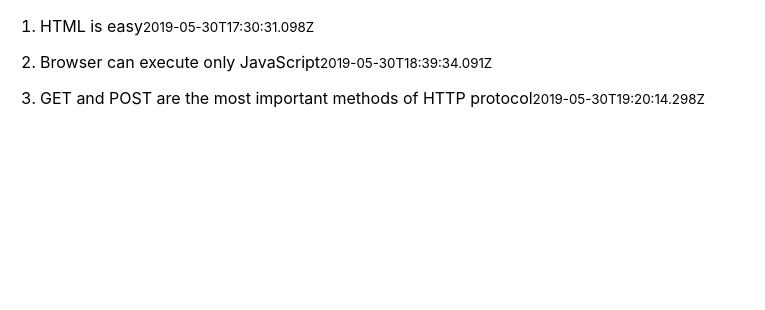
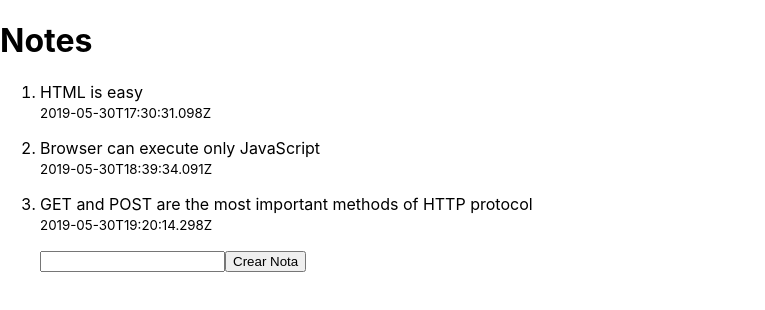
Before and after one commit to Joseduardo25/bootcamp-midudev-clase4, a React (Create React App) app: page / in a window 1280 px wide. Shown: the top 310 px of the page, without its empty margins (0-765 px from the left). Built offline with nearby package versions, Linux system fonts and the light colour scheme.

Commit message:
creando notas con un formulario

```diff
--- a/src/App.js
+++ b/src/App.js
@@ -1,34 +1,26 @@
 import Note from './Note.js'
+import { useState } from 'react'
 
-const notes = [
-  {
-    id: 1,
-    content: 'HTML is easy',
-    date: '2019-05-30T17:30:31.098Z',
-    important: true
-  },
-  {
-    id: 2,
-    content: 'Browser can execute only JavaScript',
-    date: '2019-05-30T18:39:34.091Z',
-    important: false
-  },
-  {
-    id: 3,
-    content: 'GET and POST are the most important methods of HTTP protocol',
-    date: '2019-05-30T19:20:14.298Z',
-    important: true
-  }
-]
 
-function App() {
+function App(props) {
+
+  const [notes, setNotes] = useState(props.notes)
 
   return (
-    <ol className="App">
-      {
-        notes.map(note => <Note key={note.id} content={note.content} date={note.date} />)
-      }
-    </ol>
+    <div>
+      <h1>Notes</h1>
+      <ol className="App">
+        {
+          notes.map(note => <Note key={note.id} content={note.content} date={note.date} />)
+        }
+        <div>
+          <input type='text'/>
+          <button type='submit'>
+            Crear Nota
+          </button>
+        </div>
+      </ol>
+    </div>
   );
 }
 
--- a/src/Note.js
+++ b/src/Note.js
@@ -3,6 +3,7 @@ const Note = ( {content, date} ) => {
     <li>
       <p>
         {content}
+        <br/>
         <small>
           <time>{date}</time>
         </small>
@@ -11,4 +12,5 @@ const Note = ( {content, date} ) => {
   )
 }
 
+
 export default Note
--- a/src/index.js
+++ b/src/index.js
@@ -4,10 +4,28 @@ import './index.css';
 import App from './App';
 import reportWebVitals from './reportWebVitals';
 
-ReactDOM.render(
-  <React.StrictMode>
-    <App />
-  </React.StrictMode>,
+const notes = [
+  {
+    id: 1,
+    content: 'HTML is easy',
+    date: '2019-05-30T17:30:31.098Z',
+    important: true
+  },
+  {
+    id: 2,
+    content: 'Browser can execute only JavaScript',
+    date: '2019-05-30T18:39:34.091Z',
+    important: false
+  },
+  {
+    id: 3,
+    content: 'GET and POST are the most important methods of HTTP protocol',
+    date: '2019-05-30T19:20:14.298Z',
+    important: true
+  }
+]
+
+ReactDOM.render(<App notes={notes}/>,
   document.getElementById('root')
 );
 
```
